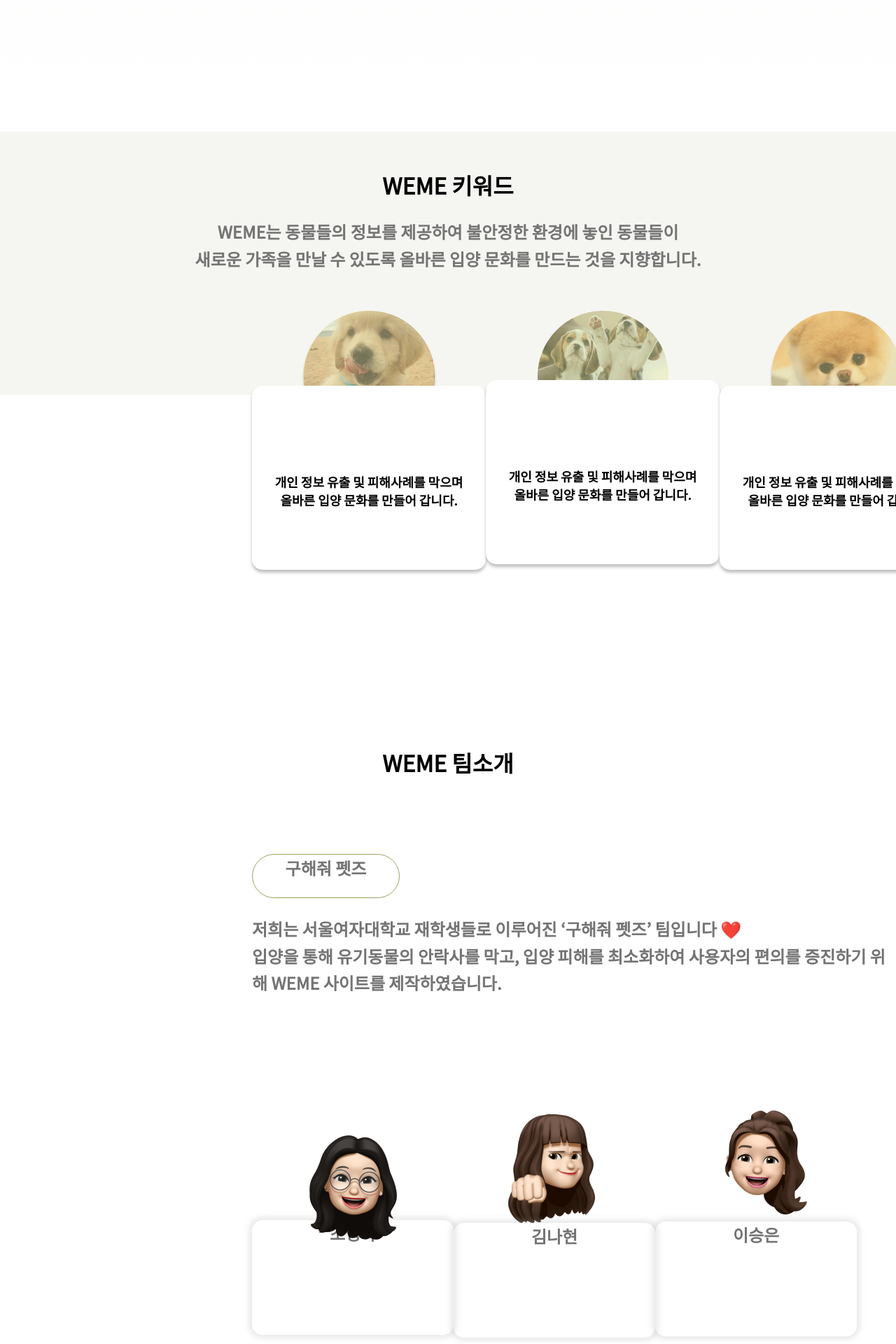
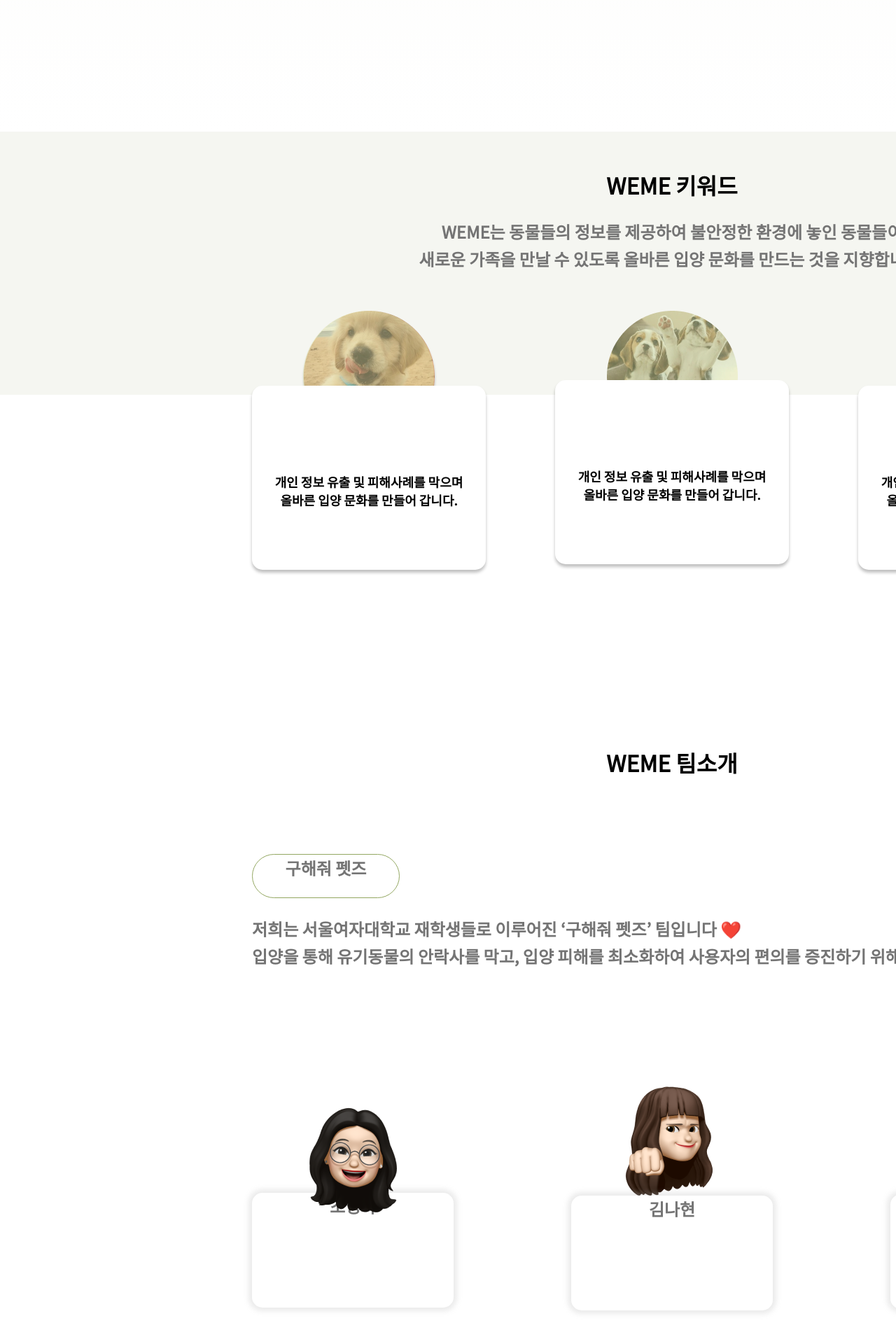
Before and after one commit to seungeun-Leee/WEME_FE, a PHP site: page /html/introWEME.html in a window 1280 px wide; the page is wider, and only the part inside the window is pictured. Shown: the part 541-2461 px from the top of that part at 70% size. Run offline with PHP 8.4, Linux system fonts and the light colour scheme; some web fonts are replaced.

Commit message:
Update intro.css

```diff
--- a/css/intro.css
+++ b/css/intro.css
@@ -5,6 +5,10 @@
   border-collapse: collapse;
   margin: 0px;
   padding: 0px;
+}
+
+.intro_bg {
+  width: 1920px;
 }
 
 .list_location {
```
